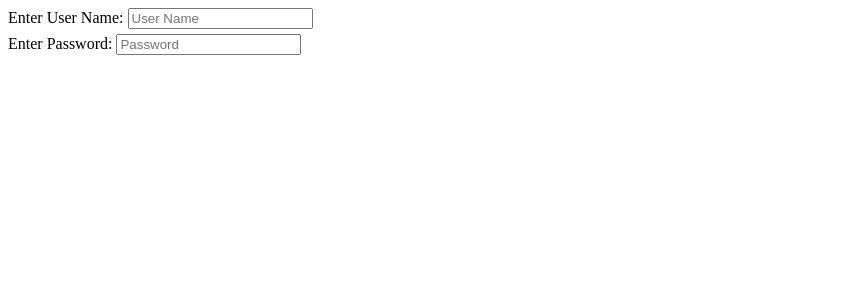
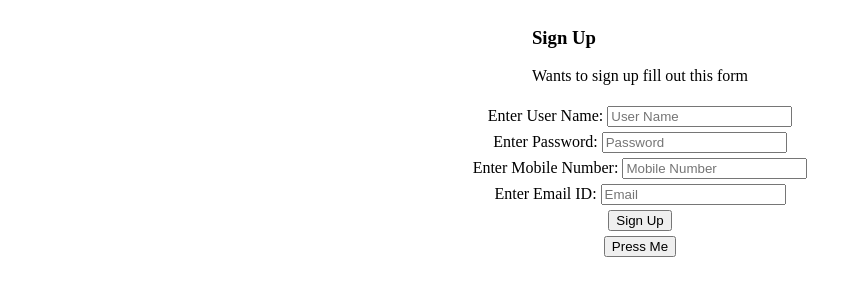
Before and after one commit to kiranlasure/TechVarito, an Angular app: page /reg in a window 1280 px wide. Shown: the top 300 px of the page, without its empty margins (0-862 px from the left). Built offline with nearby package versions, Linux system fonts and the light colour scheme.

Commit message:
3 files modifiedNothing

```diff
--- a/src/app/login/register/register.component.css
+++ b/src/app/login/register/register.component.css
@@ -1,3 +1,5 @@
-.maindiv{
-    hieght: 100%;
+.c1{
+      height: 4vh;
+      width: 4vh;
+      background: red;
 }
--- a/src/app/login/register/register.component.html
+++ b/src/app/login/register/register.component.html
@@ -1,11 +1,34 @@
-<div fxLayout="column" fxLayoutGap = "5px">
+ <form>
+<div fxLayout="column" fxLayoutAlign= "center center" fxLayoutGap ="5px">
+  <div>
+    <h3>Sign Up</h3>
+    <p> Wants to sign up fill out this form</p>
+  </div>
   <div>
     <label>Enter User Name: </label>
-    <input  type="text" name="name" placeholder="User Name">
+    <input  type="text"  name="name" placeholder="User Name" #name1 ngModel>
+
+  </div>
+
+  <div fxFlex="calc(50% - 25px)">
+    <label>Enter Password: </label>
+    <input type="password" name="pass" placeholder="Password" #pass1 ngModel>
   </div>
 
   <div>
-    <label>Enter Password: </label>
-    <input type="text" name="pass" placeholder="Password">
+    <label>Enter Mobile Number: </label>
+    <input type="number" name="pass" placeholder="Mobile Number">
   </div>
+
+  <div>
+    <label>Enter Email ID: </label>
+    <input type="email" name="email" placeholder="Email">
+  </div>
+
+  <div>
+    <button (click)="signup(name1.value)">Sign Up</button>
+  </div>
+  {{name2}}
+  <button (click) ="getItem()"> Press Me</button>
 </div>
+</form>
--- a/src/app/login/register/register.component.ts
+++ b/src/app/login/register/register.component.ts
@@ -1,4 +1,6 @@
 import { Component, OnInit } from '@angular/core';
+// import { FormGroup, FormControl, Validators, FormBuilder }  from '@angular/forms';
+// import {FormsModule,ReactiveFormsModule} from '@angular/forms';
 
 @Component({
   selector: 'app-register',
@@ -9,7 +11,26 @@ export class RegisterComponent implements OnInit {
 
   constructor() { }
 
+//   userForm = new FormGroup({
+// 	name: new FormControl('Mahesh', Validators.maxLength(10)),
+// 	age: new FormControl(20, Validators.required),
+// 	city: new FormControl(),
+// 	country: new FormControl()
+//  });
   ngOnInit() {
   }
 
+  name2 = " ";
+  signup(val)
+  {
+      this.name2=val;
+      localStorage.setItem("username",this.name2);
+      // console.log(val);
+  }
+
+  getItem()
+  {
+    console.log(localStorage.getItem("username"));
+  }
+
 }
```
